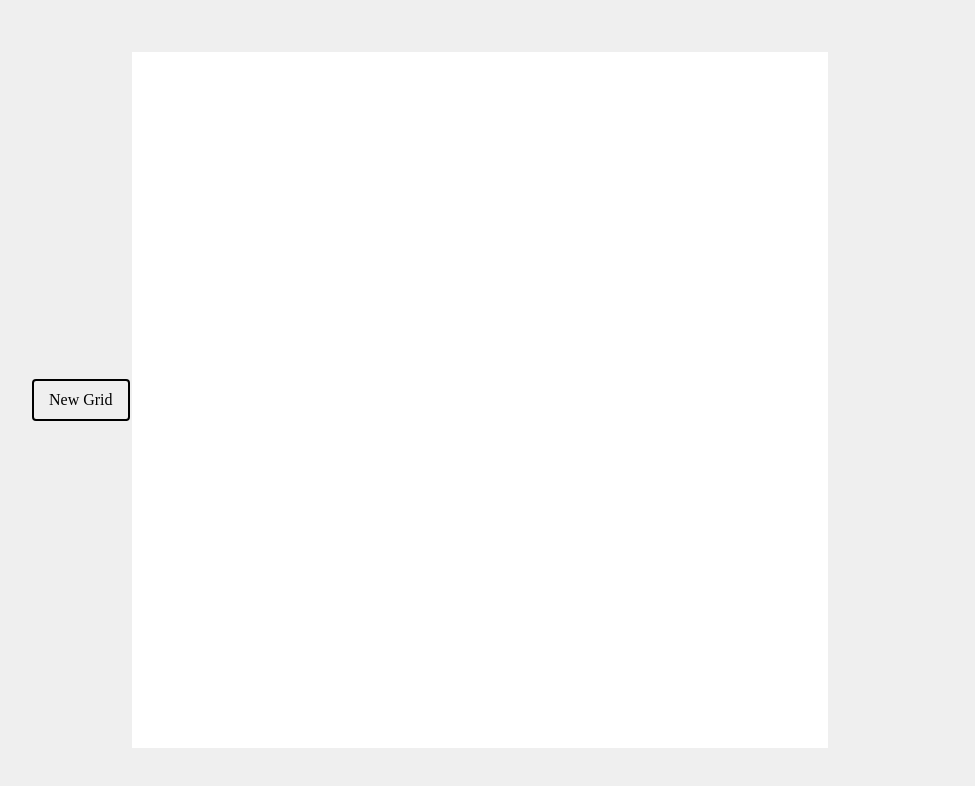
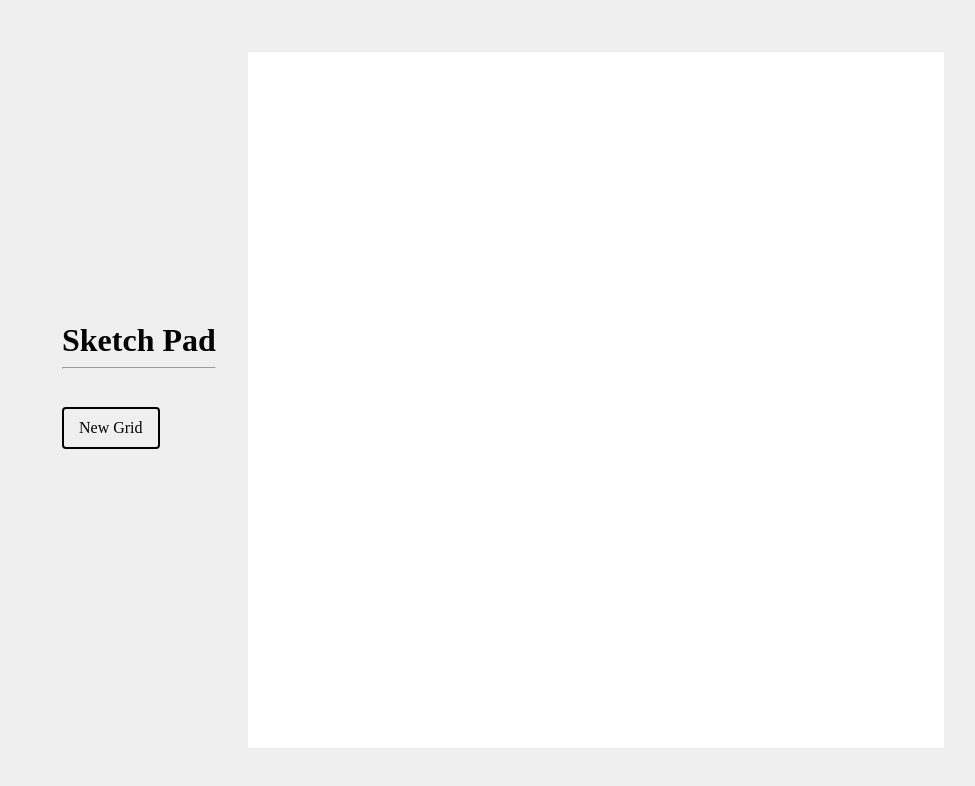
Before and after one commit to jazzyclimber/etch-a-sketch, a plain HTML site: page index.html in a window 1280 px wide. Shown: the whole page, without its empty margins (128-1103 px from the left). Drawn offline with Linux system fonts and the light colour scheme; a web font is replaced by a local one.

Commit message:
Added side-bar and heading

```diff
--- a/index.html
+++ b/index.html
@@ -7,7 +7,12 @@
   </head>
   <body>
     <div id="wrapper">
-      <button id="new-grid">New Grid</button>
+      <div class="side-bar">
+        <h1>Sketch Pad</h1>
+        <hr>
+        <button id="new-grid">New Grid</button>
+      </div>
+
       <div id="container"></div>
     </div>
 
```
